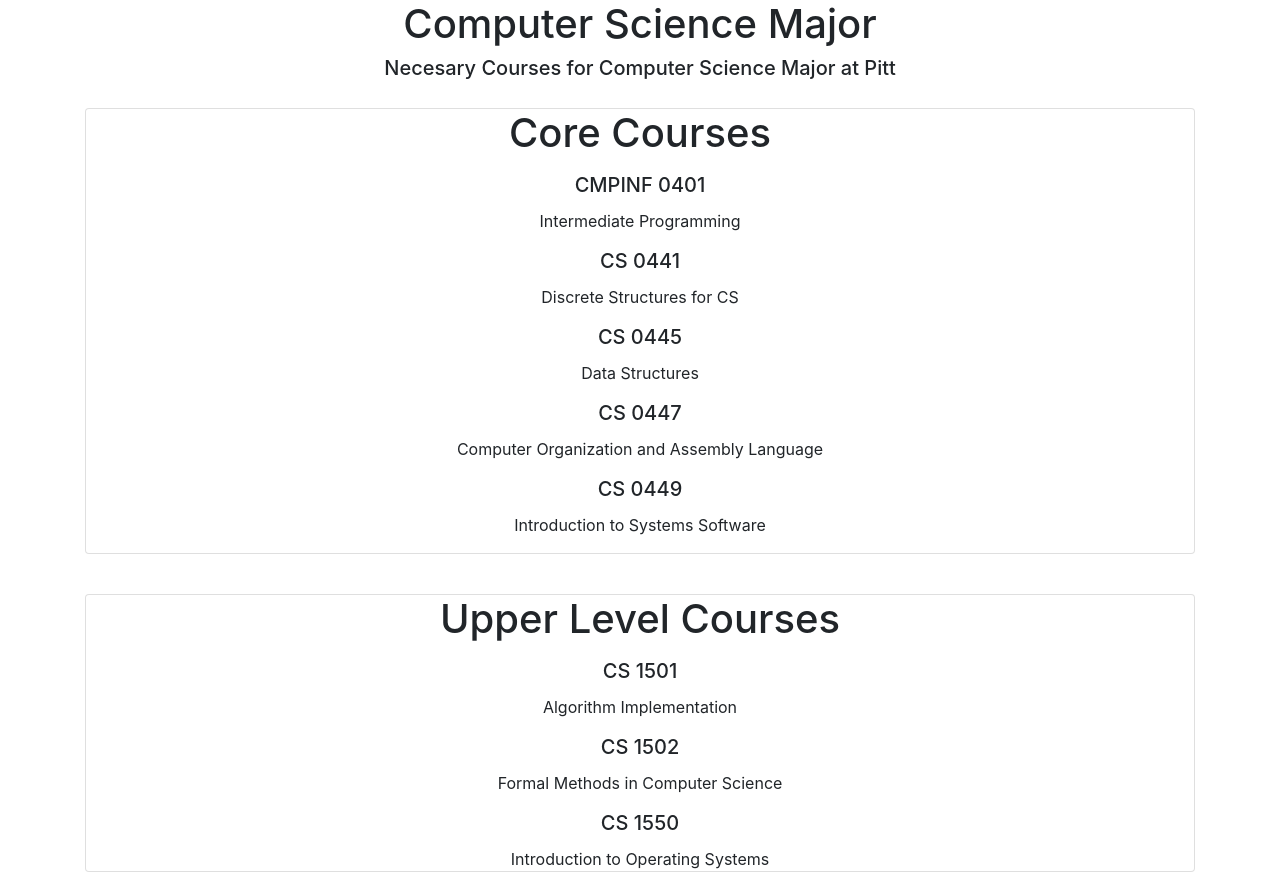
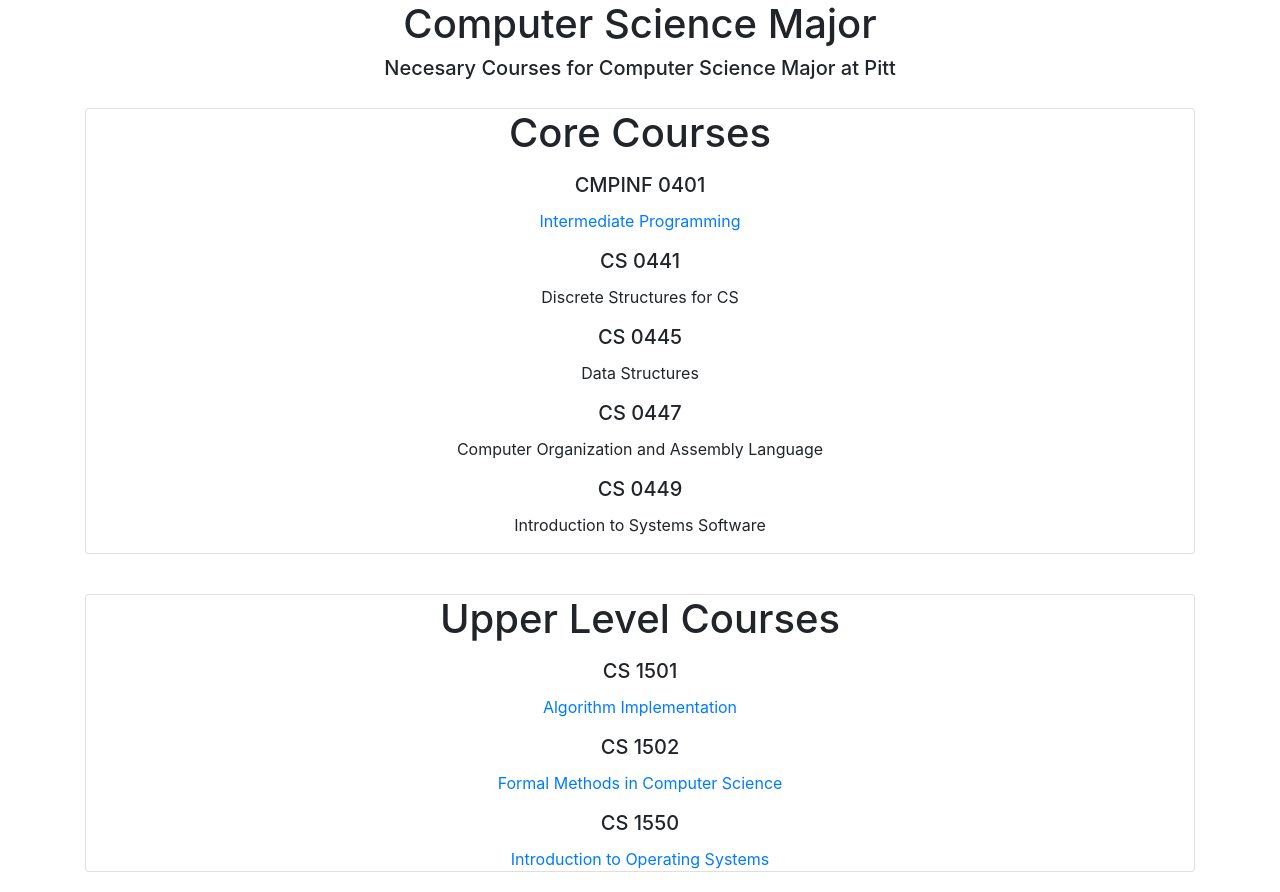
Before and after one commit to will-smithgall/web, a Flask app: page /major-requirements in a window 1280 px wide. Shown: the part 56-948 px from the top of the page. Run offline with Flask 2, Linux system fonts and the light colour scheme; some libraries are stand-ins or nearby versions.

Commit message:
Started adding class info

```diff
--- a/templates/major.html
+++ b/templates/major.html
@@ -15,7 +15,9 @@
                         <h1 class="card-title">Core Courses</h4>
                         <p class="card-text">
                         <h5 class="card-title">CMPINF 0401</h5>
-                        <p class="card-text">Intermediate Programming</p>
+                        <p class="card-text">
+                            <a href="http://courses.sci.pitt.edu/courses/view/CMPINF-0401">Intermediate Programming</a>
+                        </p>
 
                         <h5 class="card-title">CS 0441</h5>
                         <p class="card-text">Discrete Structures for CS</p>
@@ -42,15 +44,21 @@
                   <div class="card-block">
                         <h1 class="card-title">Upper Level Courses</h1>
                         <p class="card-text">
+
                         <h5 class="card-title">CS 1501</h5>
-                        <p class="card-text">Algorithm Implementation</p>
+                        <p class="card-text">
+                            <a href="http://courses.sci.pitt.edu/courses/view/CS-1501">Algorithm Implementation</a>
+                        </p>
 
                         <h5 class="card-title">CS 1502</h5>
-                        <p class="card-text">Formal Methods in Computer Science
+                        <p class="card-text">
+                            <a href="http://courses.sci.pitt.edu/courses/view/CS-1502">Formal Methods in Computer Science</a>
                         </p>
 
                         <h5 class="card-title">CS 1550</h5>
-                        <p class="card-text">Introduction to Operating Systems</p>
+                        <p class="card-text">
+                            <a href="http://courses.sci.pitt.edu/courses/view/CS-1550">Introduction to Operating Systems</a>
+                        </p>
 
                         </div>
                     </div>
```
